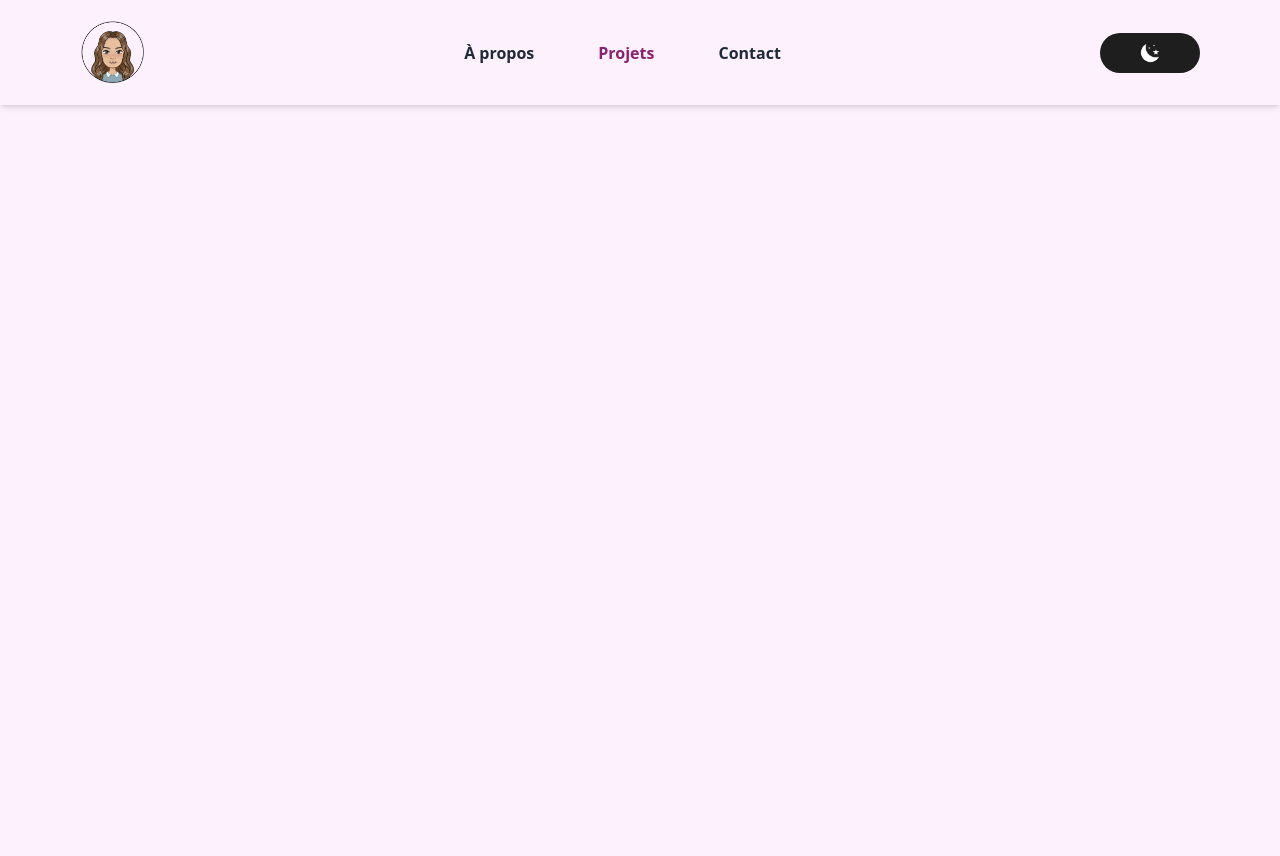
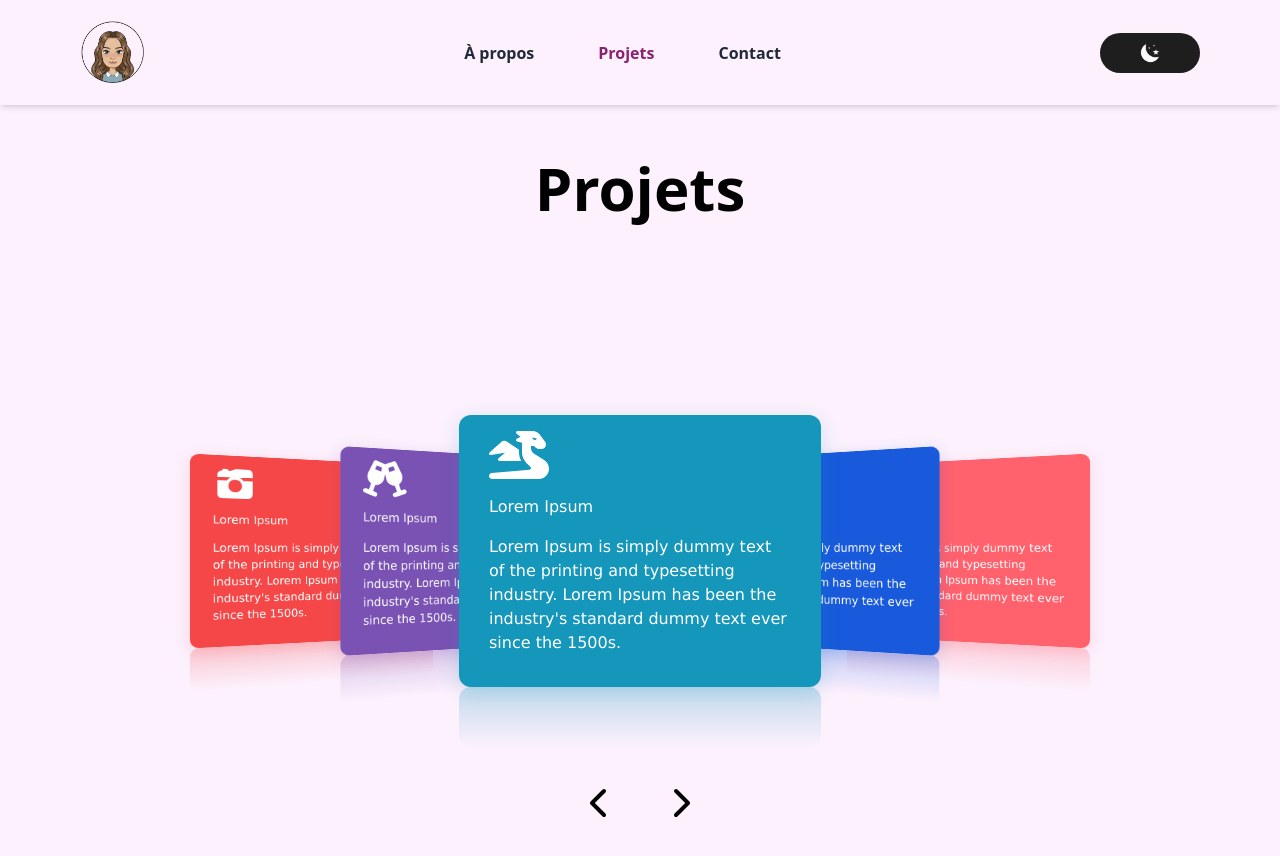
Before and after one commit to Julie-Charles16/portfolio, a React (Vite) app: page /projects in a window 1280 px wide. Shown: the top 856 px of the page. Before the commit the page ends 800 px from the top, so only its background shows below. Built offline with nearby package versions, Linux system fonts and the light colour scheme.

Commit message:
création structure slider

```diff
--- a/package.json
+++ b/package.json
@@ -11,10 +11,14 @@
     "format": "prettier --write ."
   },
   "dependencies": {
+    "@fortawesome/fontawesome-svg-core": "^7.0.0",
+    "@fortawesome/free-solid-svg-icons": "^7.0.0",
+    "@fortawesome/react-fontawesome": "^0.2.3",
     "framer-motion": "^12.23.12",
     "react": "^19.1.0",
     "react-dom": "^19.1.0",
-    "react-router-dom": "^7.7.1"
+    "react-router-dom": "^7.7.1",
+    "swiper": "^11.2.10"
   },
   "devDependencies": {
     "@eslint/js": "^9.30.1",
--- /dev/null
+++ b/src/components/slider.tsx
@@ -0,0 +1,110 @@
+import React, { useState } from 'react'
+import { FontAwesomeIcon } from '@fortawesome/react-fontawesome'
+import { faChevronRight, faChevronLeft } from '@fortawesome/free-solid-svg-icons'
+
+interface SliderItem {
+  id: string | number
+  bgColor: string
+  icon?: React.ReactNode
+  title: string
+  desc: string
+}
+
+interface SliderProps {
+  activeSlide: number
+  data: SliderItem[]
+}
+
+interface SliderContentProps {
+  icon?: React.ReactNode
+  title: string
+  desc: string
+}
+
+function Slider({ activeSlide: initialSlide, data }: SliderProps) {
+  const [activeSlide, setActiveSlide] = useState<number>(initialSlide)
+
+  const next = () => {
+    if (activeSlide < data.length - 1) {
+      setActiveSlide(activeSlide + 1)
+    }
+  }
+
+  const prev = () => {
+    if (activeSlide > 0) {
+      setActiveSlide(activeSlide - 1)
+    }
+  }
+
+  const getStyles = (index: number): React.CSSProperties => {
+    const baseTransform = (x: number, z: number, rotY: number) => ({
+      opacity: 1,
+      transform: `translateX(${x}px) translateZ(${z}px) rotateY(${rotY}deg)`,
+    })
+
+    if (activeSlide === index) return { ...baseTransform(0, 0, 0), zIndex: 10 }
+    if (activeSlide - 1 === index) return { ...baseTransform(-240, -400, 35), zIndex: 9 }
+    if (activeSlide + 1 === index) return { ...baseTransform(240, -400, -35), zIndex: 9 }
+    if (activeSlide - 2 === index) return { ...baseTransform(-480, -500, 35), zIndex: 8 }
+    if (activeSlide + 2 === index) return { ...baseTransform(480, -500, -35), zIndex: 8 }
+    if (index < activeSlide - 2) return { ...baseTransform(-480, -500, 35), opacity: 0, zIndex: 7 }
+    return { ...baseTransform(480, -500, -35), opacity: 0, zIndex: 7 }
+  }
+
+  return (
+    <>
+      <div className="slideC">
+        {data.map((item, i) => (
+          <React.Fragment key={item.id}>
+            <div
+              className="slide"
+              style={{
+                background: item.bgColor,
+                boxShadow: `0 5px 20px ${item.bgColor}30`,
+                ...getStyles(i),
+              }}
+            >
+              <SliderContent {...item} />
+            </div>
+            <div
+              className="reflection"
+              style={{
+                background: `linear-gradient(to bottom, ${item.bgColor}40, transparent)`,
+                ...getStyles(i),
+              }}
+            />
+          </React.Fragment>
+        ))}
+      </div>
+
+      <div className="btns">
+        <FontAwesomeIcon
+          className="btn"
+          onClick={prev}
+          icon={faChevronLeft}
+          color="#000000ff"
+          size="2x"
+        />
+        <FontAwesomeIcon
+          className="btn"
+          onClick={next}
+          icon={faChevronRight}
+          color="#000000ff"
+          size="2x"
+        />
+      </div>
+    </>
+  )
+}
+
+function SliderContent({ icon, title, desc }: SliderContentProps) {
+  return (
+    <div className="sliderContent">
+      {icon}
+      <h2>{title}</h2>
+      <p>{desc}</p>
+    </div>
+  )
+}
+
+export default Slider
--- /dev/null
+++ b/src/data.tsx
@@ -0,0 +1,46 @@
+import { FontAwesomeIcon } from '@fortawesome/react-fontawesome'
+import {
+  faCameraRetro,
+  faDragon,
+  faFootballBall,
+  faGlassCheers,
+  faHelicopter,
+} from '@fortawesome/free-solid-svg-icons'
+
+export default [
+  {
+    id: 1,
+    bgColor: '#F54748',
+    icon: <FontAwesomeIcon icon={faCameraRetro} size="3x" />,
+    title: 'Lorem Ipsum',
+    desc: "Lorem Ipsum is simply dummy text of the printing and typesetting industry. Lorem Ipsum has been the industry's standard dummy text ever since the 1500s.",
+  },
+  {
+    id: 2,
+    bgColor: '#7952B3',
+    icon: <FontAwesomeIcon icon={faGlassCheers} size="3x" />,
+    title: 'Lorem Ipsum',
+    desc: "Lorem Ipsum is simply dummy text of the printing and typesetting industry. Lorem Ipsum has been the industry's standard dummy text ever since the 1500s.",
+  },
+  {
+    id: 3,
+    bgColor: '#1597BB',
+    icon: <FontAwesomeIcon icon={faDragon} size="3x" />,
+    title: 'Lorem Ipsum',
+    desc: "Lorem Ipsum is simply dummy text of the printing and typesetting industry. Lorem Ipsum has been the industry's standard dummy text ever since the 1500s.",
+  },
+  {
+    id: 4,
+    bgColor: '#185ADB',
+    icon: <FontAwesomeIcon icon={faFootballBall} size="3x" />,
+    title: 'Lorem Ipsum',
+    desc: "Lorem Ipsum is simply dummy text of the printing and typesetting industry. Lorem Ipsum has been the industry's standard dummy text ever since the 1500s.",
+  },
+  {
+    id: 5,
+    bgColor: '#FF616D',
+    icon: <FontAwesomeIcon icon={faHelicopter} size="3x" />,
+    title: 'Lorem Ipsum',
+    desc: "Lorem Ipsum is simply dummy text of the printing and typesetting industry. Lorem Ipsum has been the industry's standard dummy text ever since the 1500s.",
+  },
+]
--- a/src/pages/projects.tsx
+++ b/src/pages/projects.tsx
@@ -1,3 +1,20 @@
+import { StrictMode } from 'react'
+
+import Slider from '../components/slider'
+
+import data from '../data'
+import '../styles/slider.css'
+import Title from '../components/title'
+
 export default function Projects() {
-  return <></>
+  return (
+    <StrictMode>
+      <div className="">
+        <Title title="Projets" tag="h1" className="text-6xl font-bold text-center mt-12" />
+        <div className="center">
+          <Slider data={data} activeSlide={2} />
+        </div>
+      </div>
+    </StrictMode>
+  )
 }
--- /dev/null
+++ b/src/styles/slider.css
@@ -0,0 +1,90 @@
+.slideC {
+  position: relative;
+  perspective: 1000px;
+  transform-style: preserve-3d;
+  width: 362px;
+  height: 272px;
+  margin: 0 auto;
+}
+
+.slide {
+  width: 362px;
+  height: 272px;
+  transition:
+    transform 500ms ease 0s,
+    opacity 500ms ease 0s,
+    visibility 500ms ease 0s;
+  position: absolute;
+  top: 0;
+  border-radius: 12px;
+}
+
+/* 3D reflection effect */
+.reflection {
+  position: absolute;
+  width: 100%;
+  height: 60px;
+  bottom: -60px;
+  border-radius: 12px;
+  transition:
+    transform 500ms ease 0s,
+    opacity 500ms ease 0s,
+    visibility 500ms ease 0s;
+}
+
+.slide {
+  display: flex;
+  justify-content: center;
+  align-items: center;
+}
+
+.sliderContent {
+  display: flex;
+  flex-direction: column;
+  color: white;
+  padding: 30px;
+  align-items: flex-start;
+  font-family:
+    'Lucida Sans', 'Lucida Sans Regular', 'Lucida Grande', 'Lucida Sans Unicode', Geneva, Verdana,
+    sans-serif;
+}
+
+.sliderContent h2 {
+  margin: 16px 0;
+}
+.sliderContent p {
+  margin: 0;
+  margin-bottom: 16px;
+}
+
+/* normal css  */
+
+body {
+  width: 100vw;
+  min-height: 100vh;
+  overflow: hidden;
+  background: #111;
+}
+
+.center {
+  display: flex;
+  justify-content: center;
+  align-items: center;
+  flex-direction: column;
+  width: 100%;
+  height: 100vh;
+}
+
+.btns {
+  padding-top: 100px;
+}
+
+.btns .btn {
+  cursor: pointer;
+}
+
+.btns .btn:last-child {
+  margin-left: 40px;
+}
+
+/* normal css  */
```
Also changed, not shown: 1 other file (tests, documents, lock files or other folders).
